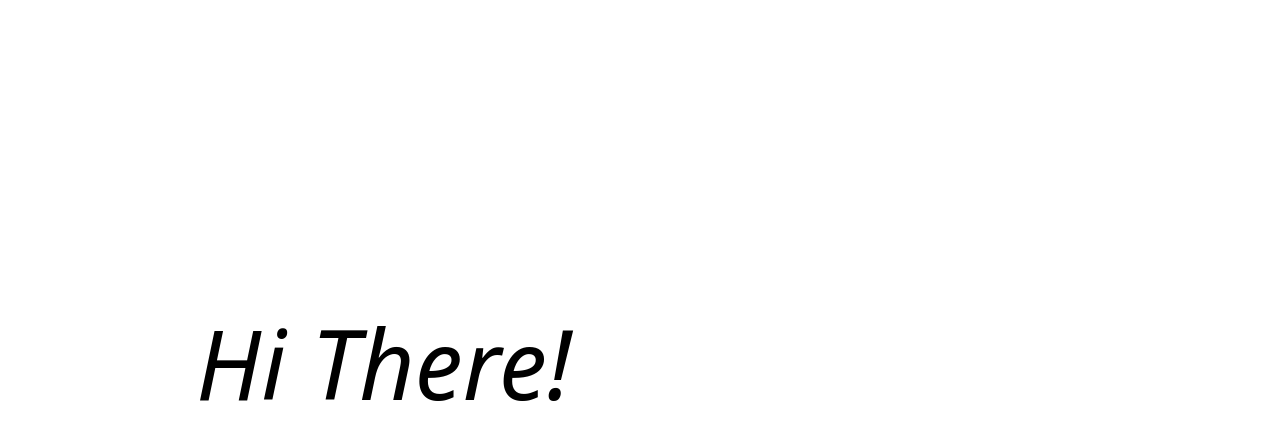
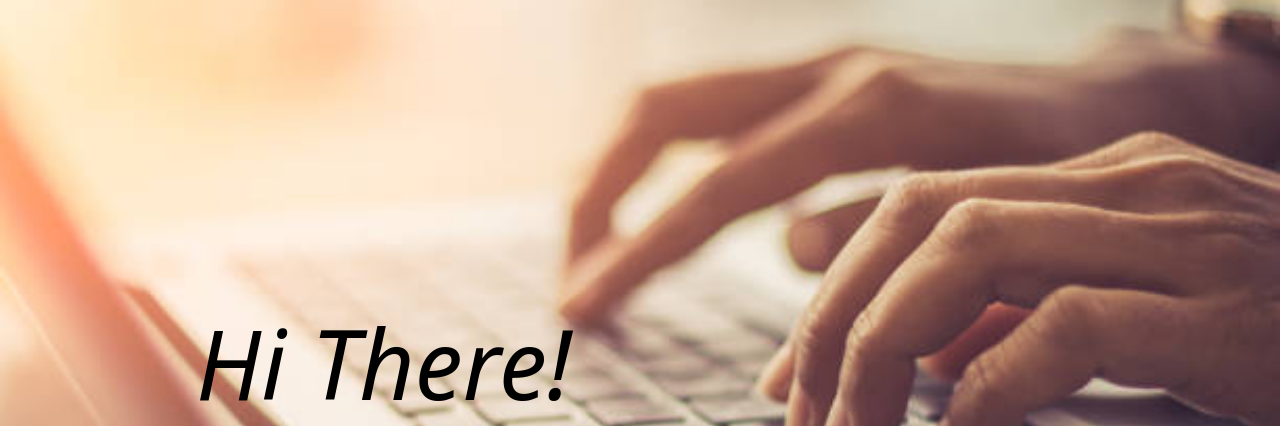
Before and after one commit to GiduguVasudhaSai/VasudhaPortfolio, a plain HTML site: page index.html in a window 1280 px wide. Shown: the part 57-483 px from the top of the page. Drawn offline with nearby package versions, Linux system fonts and the light colour scheme; the site is published under a folder, as on GitHub Pages, so addresses that start at the root find nothing.

Commit message:
Update style.css

```diff
--- a/css/style.css
+++ b/css/style.css
@@ -2,7 +2,7 @@
 
 .bannerBgImage {
     height: 100vh;
-    background: url("/images/banner_img.jpg");
+    background: url("../images/banner_img.jpg");
     background-size: cover;
     position: relative;
 }
```
